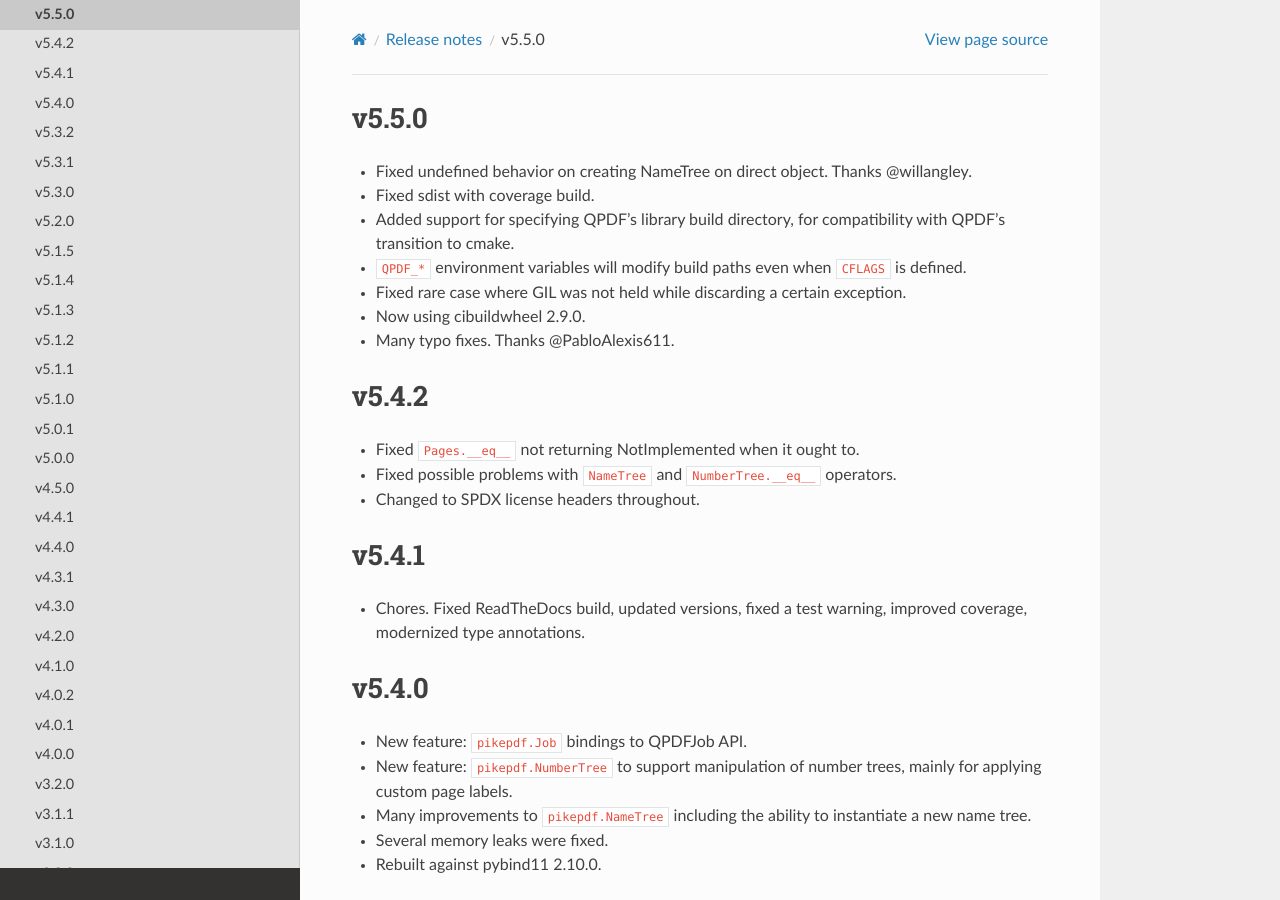
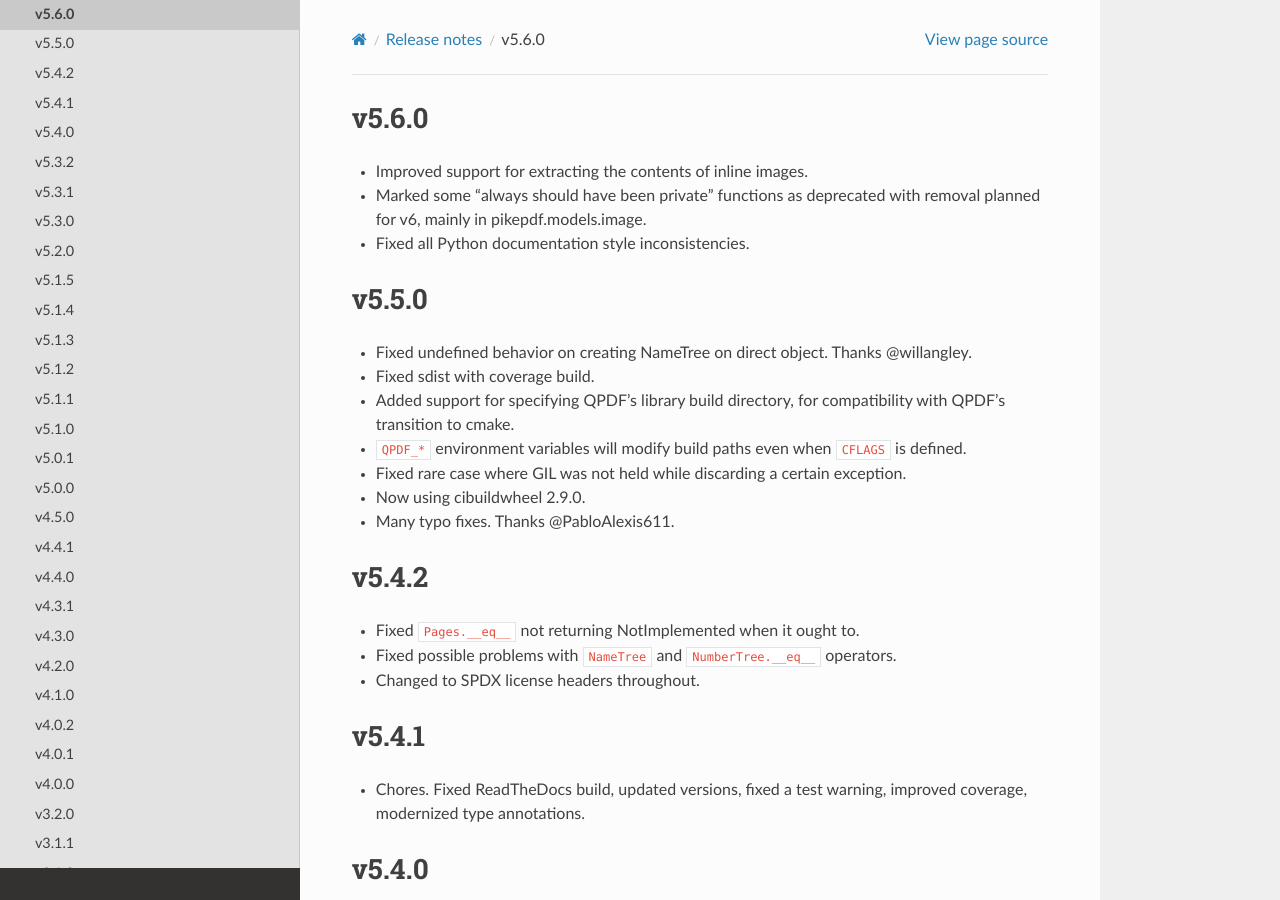
Before and after one commit to pikepdf/pikepdf, a Sphinx documentation site: the page built from docs/releasenotes/version5.rst, in a window 1280 px wide and 900 px high. Built offline with Sphinx 7.4.7 and the Read the Docs theme 2.0.0, drawn with Linux system fonts in a browser that asks for light colours; the version number could not be read and is left out.

Commit message:
v5.6.0 release notes

```diff
--- a/docs/releasenotes/version5.rst
+++ b/docs/releasenotes/version5.rst
@@ -1,3 +1,11 @@
+v5.6.0
+======
+
+-  Improved support for extracting the contents of inline images.
+-  Marked some "always should have been private" functions as deprecated with removal
+   planned for v6, mainly in pikepdf.models.image.
+-  Fixed all Python documentation style inconsistencies.
+
 v5.5.0
 ======
 
```
